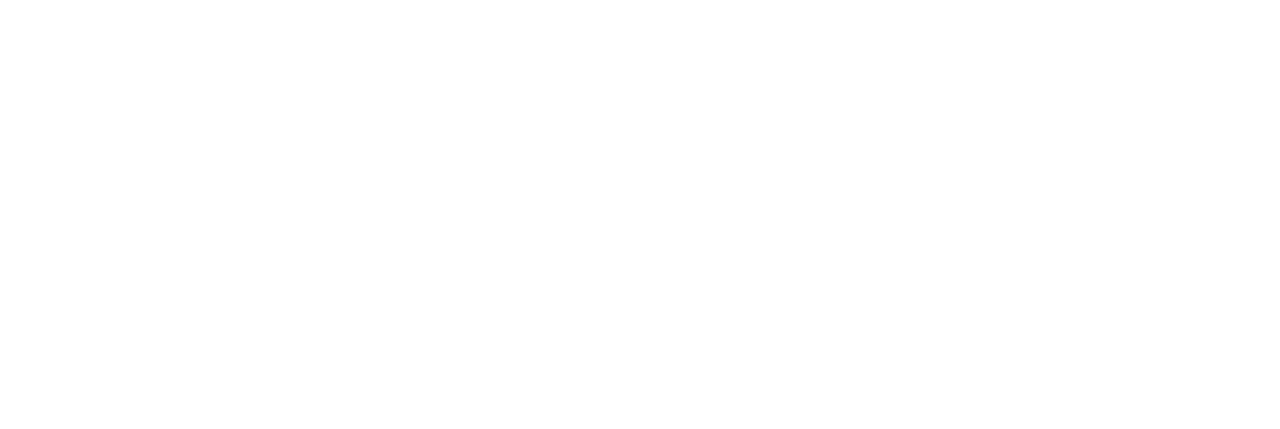
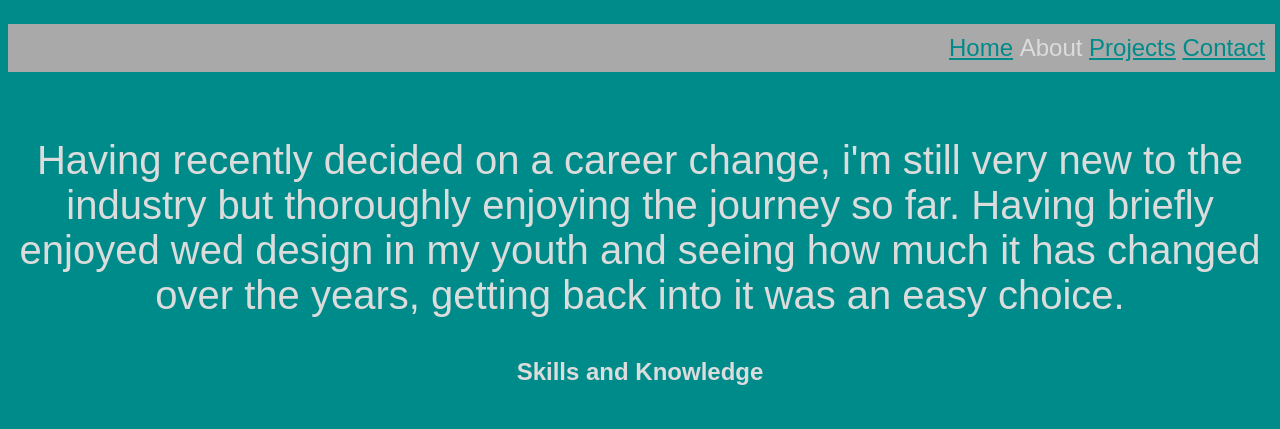
Before and after one commit to JM-Gomez/my-portfolio, a plain HTML site: page about.html in a window 1280 px wide. Drawn offline with Linux system fonts and the light colour scheme.

Commit message:
pages updated

```diff
--- a/about.html
+++ b/about.html
@@ -0,0 +1,27 @@
+<!DOCTYPE html>
+<html>
+    <link href="style.css" type="text/css" rel="stylesheet">
+
+    <nav>
+        <ul>
+            <li> <a href="home.html">Home</a></li>
+            <li>About</li>
+            <li> <a href="projects.html">Projects</a></li>
+            <li> <a href="contact.html">Contact</a></li>
+        </ul>
+    </nav>
+
+    <main>
+        <p>Having recently decided on a career change, i'm still very new to the
+            industry but thoroughly enjoying the journey so far.
+            Having briefly enjoyed wed design in my youth and seeing how much it
+            has changed over the years, getting back into it was an easy choice.
+
+            <h2>Skills and Knowledge</h2>
+            <p>
+
+            </p>
+        </p>
+    </main>
+
+</html>
```
Also changed, not shown: contact.html (+22 -0 lines), projects.html (+18 -0 lines), home.html (line endings or trailing spaces), 1 other file.
